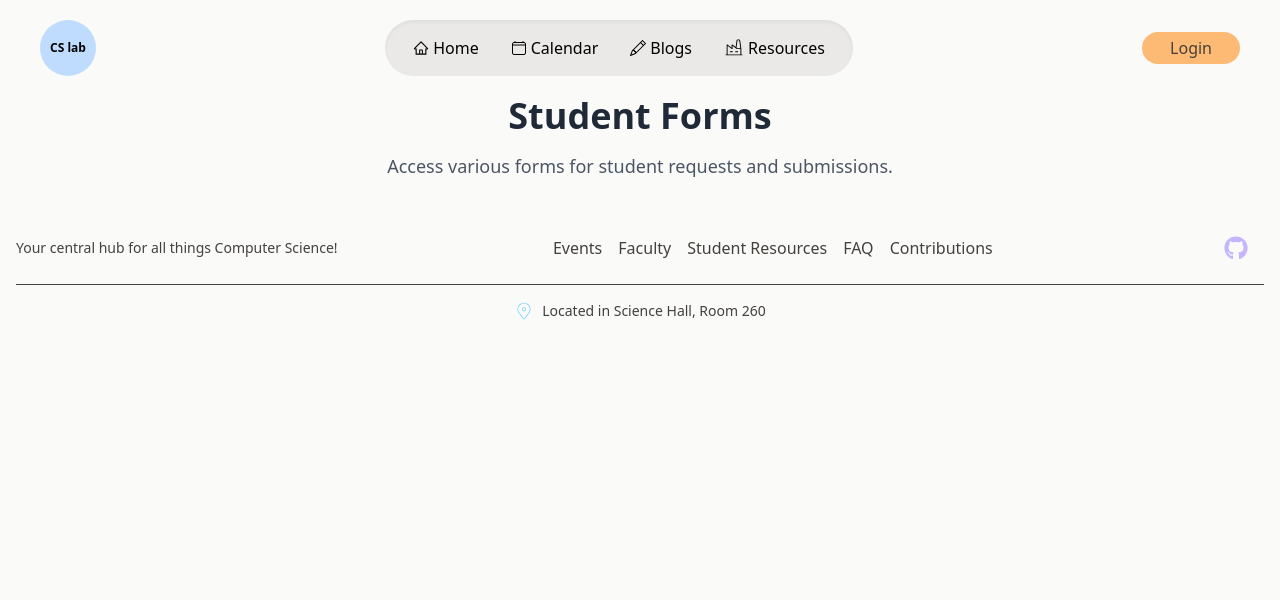
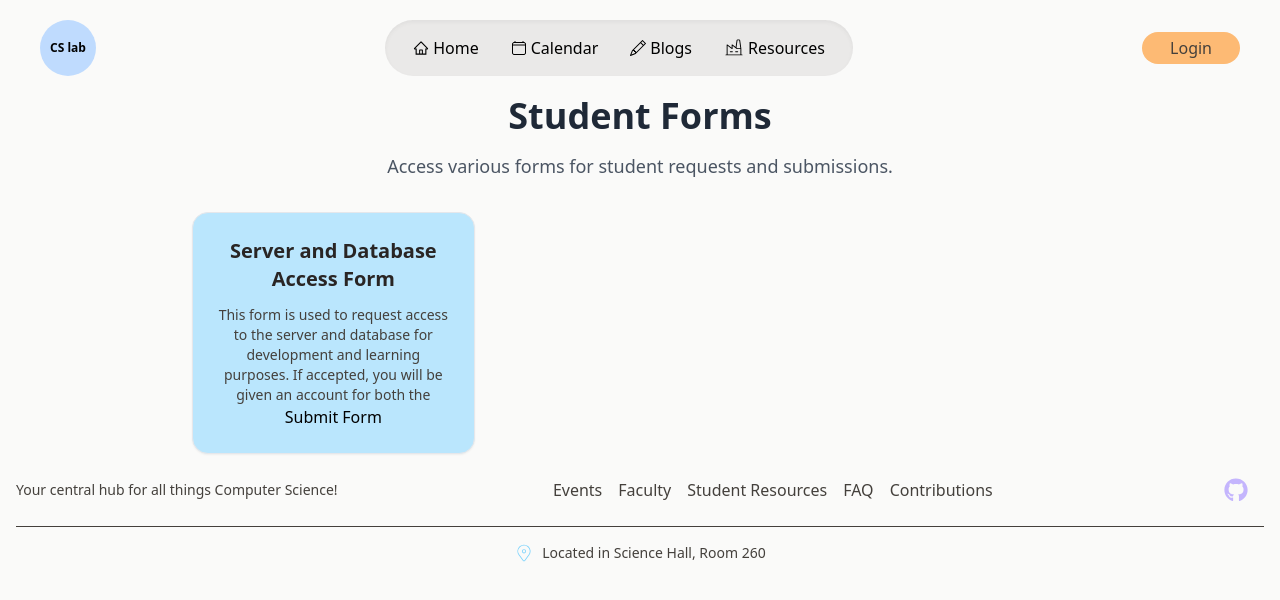
Before and after one commit to kaitlinchoffmann/NewPaltz-CS-Lab-Website, a React (Vite) app in the folder client/: page /student-forms in a window 1280 px wide. Shown: the top 600 px of the page. Built offline with nearby package versions, Linux system fonts and the light colour scheme.

Commit message:
Fixing the for bubble to get the form and making the links working

```diff
--- a/client/src/components/HomePage/HeroSection.jsx
+++ b/client/src/components/HomePage/HeroSection.jsx
@@ -21,7 +21,7 @@ const HeroSection = () => {
    * images: Array of imported background images for the carousel
    */
   const [currentImageIndex, setCurrentImageIndex] = useState(0);
-  const images = [labImage, labImage2, labImage3,labImage4];
+  const images = [labImage, labImage2, labImage3, labImage4];
 
   /**
    * Image Carousel Effect
@@ -93,7 +93,7 @@ const HeroSection = () => {
       <div className="relative z-10 mx-auto max-w-6xl space-y-8 px-6 text-stone-700 md:px-12">
         {/* Primary heading - Add text shadow */}
         <h1 className="font-bold text-white drop-shadow-lg sm:text-4xl md:text-7xl">
-          Welcome to the Hydra Lab!
+          Welcome to the Hydra Lab!!
         </h1>
 
         {/* Subheading - Add subtle text shadow */}
--- a/client/src/components/StudentRequests/SDFormCard.jsx
+++ b/client/src/components/StudentRequests/SDFormCard.jsx
@@ -1,3 +1,5 @@
+import { Link } from 'react-router-dom';
+
 const bgColor = 'bg-sky-200'; // Pick a single color since it's only one card
 
 export default function SDFormCard() {
@@ -6,7 +8,9 @@ export default function SDFormCard() {
       className={`rounded-2xl border shadow-sm transition-all duration-300 hover:shadow-md hover:-translate-y-2 ${bgColor}`}
     >
       <div className="flex flex-col justify-between h-60 p-6 text-center">
-        <div className="space-y-3 overflow-auto">
+
+        {/* Form Title and Description */}
+        <div className="space-y-3 overflow-auto custom-scroll">
           <h2 className="text-xl font-semibold text-stone-800">
             Server and Database Access Form
           </h2>
@@ -19,12 +23,12 @@ export default function SDFormCard() {
           </p>
         </div>
 
-        // Placeholder link for form submission
-        <a>
-          <Link
-            to="/submit-sd-request"
-          ></Link>
-        </a>
+        {/* Placeholder link for form submission */}
+        <Link
+          to="/submit-sd-request"
+        >
+          Submit Form
+        </Link>
       </div>
     </div>
   );
--- a/client/src/index.css
+++ b/client/src/index.css
@@ -3,3 +3,16 @@
 @tailwind base;
 @tailwind components;
 @tailwind utilities;
+
+.custom-scroll::-webkit-scrollbar {
+  width: 6px; /* thin scrollbar */
+}
+
+.custom-scroll::-webkit-scrollbar-thumb {
+  background-color: #88cdf1; /* Tailwind bg-sky-200 */
+  border-radius: 9999px; /* fully rounded */
+}
+
+.custom-scroll::-webkit-scrollbar-track {
+  background-color: #a9d9f3; /* match bubble background */
+}
--- a/client/src/pages/StudentForms.jsx
+++ b/client/src/pages/StudentForms.jsx
@@ -7,6 +7,8 @@ const StudentForms = () => {
             <h1 className="mb-4 text-4xl font-bold text-gray-800">Student Forms</h1>
             <p className="mb-8 text-lg text-gray-600">Access various forms for student requests and submissions.</p>
             <div className="max-w-4xl mx-auto grid gap-6 md:grid-cols-2 lg:grid-cols-3">
+                <SDFormCard />
+                {/* Future form cards can be added here */}
             </div>
         </div>
     )
```
